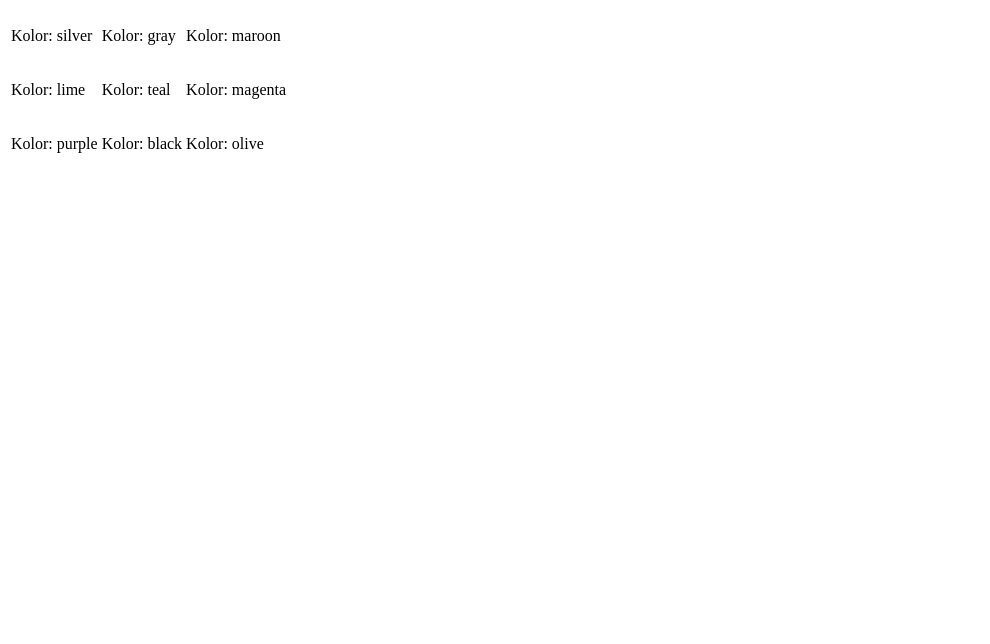
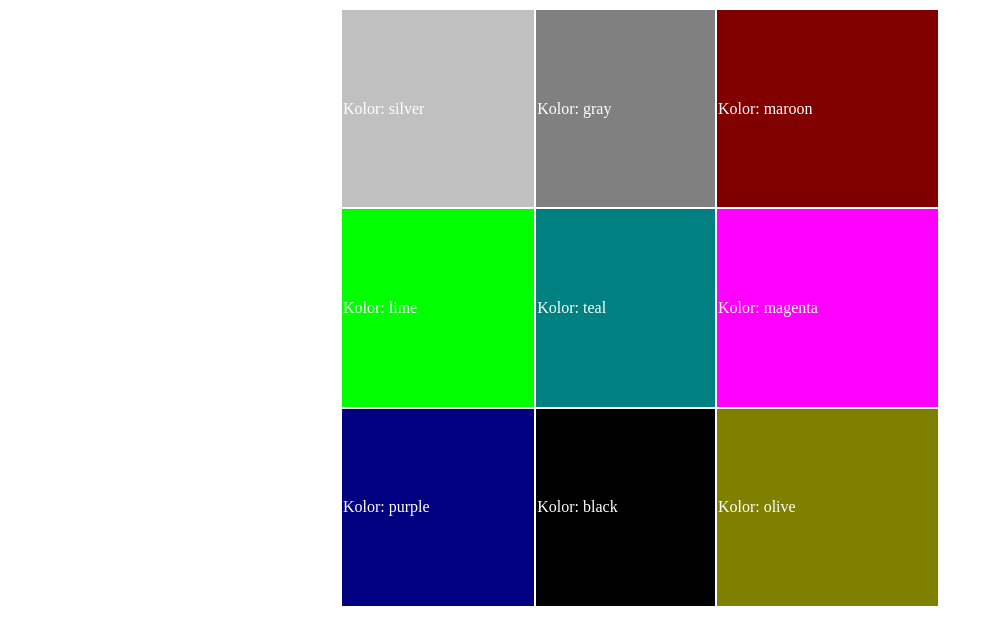
Before and after one commit to Jakubcorobistronedopanap/kulturka, a plain HTML site: page index.html in a window 1280 px wide. Shown: the whole page, without its empty margins (0-990 px from the left). Drawn offline with Linux system fonts and the light colour scheme.

Commit message:
Update style.css

```diff
--- a/style.css
+++ b/style.css
@@ -1,15 +1,46 @@
-.kolo{
-	color: blue;
+.K1 {
+	background-color: #C0C0C0
 }
 
-.lelelelelelel{
-	color: red;
+.K2 {
+	background-color: #808080
 }
 
-.wewewewewewe{
-	color: green;
+.K3 {
+	background-color: #800000
 }
 
-.ostatni{
-	color: orange;
+.K4 {
+	background-color: #00FF00
 }
+
+.K5 {
+	background-color: #008080
+}
+
+.K6 {
+	background-color: #FF00FF
+}
+
+.K7 {
+	background-color: #000080
+}
+
+.K8 {
+	background-color: #000000
+}
+
+.K9 {
+	background-color: #808000
+}
+
+table {
+	margin: auto;
+	width: 600px;
+	height: 600px;
+
+}
+
+p {
+	color: white;
+}
```
